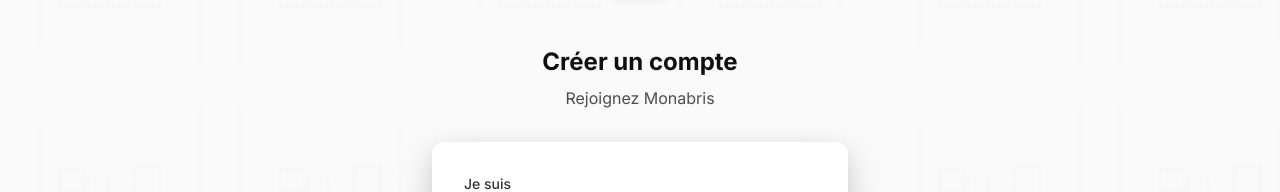
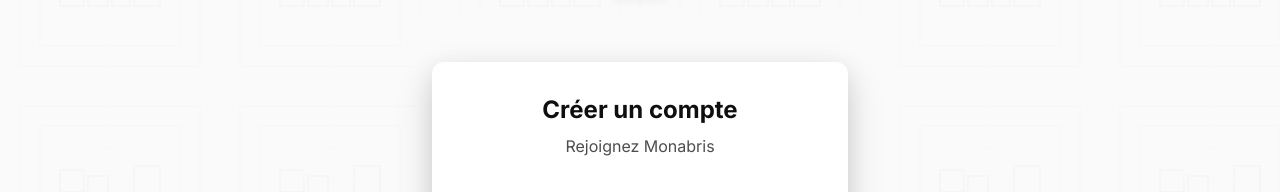
Before and after one commit to dassi-com/CA-IMMO, a Next.js app in the folder web/: page /register in a window 1280 px wide. Shown: the part 198-390 px from the top of the page. Built offline with nearby package versions, Linux system fonts and the light colour scheme; no server answers.

Commit message:
Improve auth forms with transparent logo

```diff
--- a/web/app/(auth)/login/page.tsx
+++ b/web/app/(auth)/login/page.tsx
@@ -89,16 +89,15 @@
   return (
     <div className="min-h-screen bg-monabris-background flex items-center justify-center px-4 py-12">
       <div className="w-full max-w-md">
-        {/* Welcome Text */}
-        <div className="text-center -mt-4 mb-8">
-          <h1 className="text-2xl font-bold text-gray-900">Welcome Back</h1>
-          <p className="text-gray-600 mt-2">
-            Sign in to access your dashboard and saved properties
-          </p>
-        </div>
-
         {/* Form */}
         <form onSubmit={handleSubmit} className="bg-white rounded-card shadow-elevated p-6 md:p-8 animate-fade-in-up">
+          <div className="text-center mb-8">
+            <h1 className="text-2xl font-bold text-gray-900">Welcome Back</h1>
+            <p className="text-gray-600 mt-2">
+              Sign in to access your dashboard and saved properties
+            </p>
+          </div>
+
           {/* Email Field */}
           <div className="mb-5">
             <label htmlFor="email" className="block text-sm font-medium text-gray-700 mb-2">
--- a/web/app/(auth)/register/page.tsx
+++ b/web/app/(auth)/register/page.tsx
@@ -76,14 +76,14 @@
   return (
     <div className="min-h-screen bg-monabris-background flex items-center justify-center px-4 py-12">
       <div className="w-full max-w-md">
-        <div className="text-center -mt-4 mb-8">
-          <h1 className="text-2xl font-bold text-gray-900">Créer un compte</h1>
-          <p className="text-gray-600 mt-2">
-            Rejoignez Monabris
-          </p>
-        </div>
+        <form onSubmit={handleSubmit} className="bg-white rounded-card shadow-elevated p-6 md:p-8 animate-fade-in-up">
+          <div className="text-center mb-8">
+            <h1 className="text-2xl font-bold text-gray-900">Créer un compte</h1>
+            <p className="text-gray-600 mt-2">
+              Rejoignez Monabris
+            </p>
+          </div>
 
-        <form onSubmit={handleSubmit} className="bg-white rounded-card shadow-elevated p-6 md:p-8 animate-fade-in-up">
           {/* Role Selection */}
           <div className="mb-6">
             <label className="block text-sm font-medium text-gray-700 mb-3">
```
Also changed, not shown: web/public/immobn.png.
